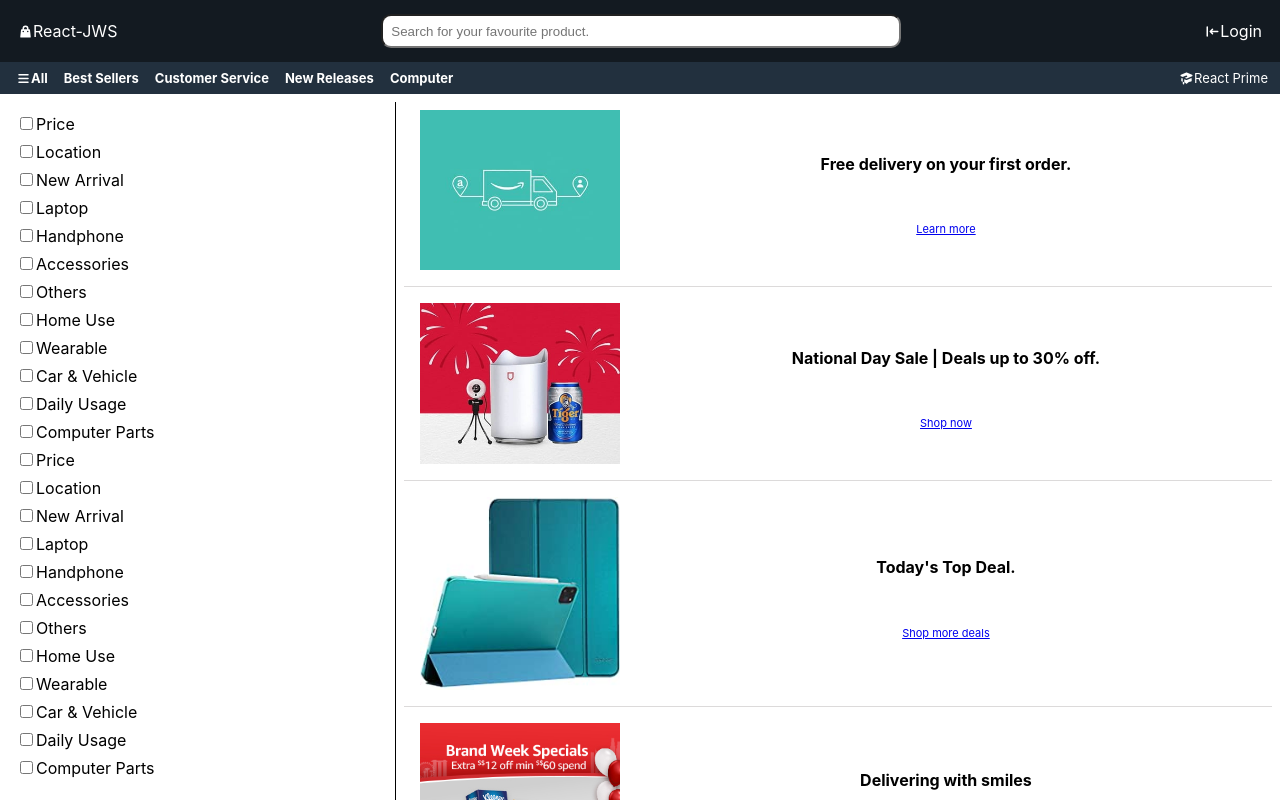
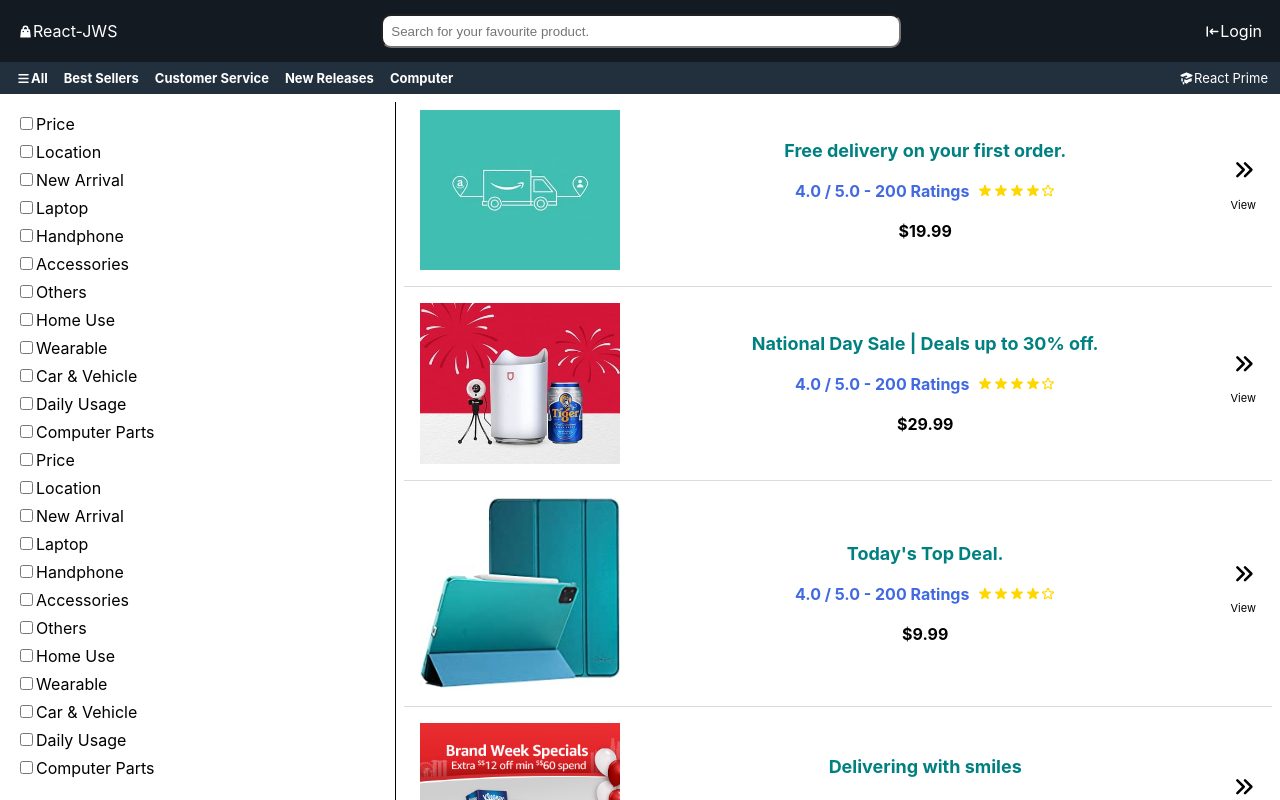
Before and after one commit to JoabChua/aws-clone, a React (Create React App) app: page /product in a window 1280 px wide. Shown: the top 800 px of the page. Built offline with nearby package versions, Linux system fonts and the light colour scheme.

Commit message:
update product listing page to be more informative

```diff
--- a/src/pages/Cart.module.css
+++ b/src/pages/Cart.module.css
@@ -24,7 +24,6 @@
 .item {
   display: flex;
   padding: 16px;
-  margin: 0 8px;
   border-bottom: 1px solid rgba(157, 151, 151, 0.356);
 }
 
--- a/src/pages/Product.module.css
+++ b/src/pages/Product.module.css
@@ -22,13 +22,52 @@
   padding: 16px;
   margin: 0 8px;
   border-bottom: 1px solid rgba(157, 151, 151, 0.356);
+  justify-content: space-between;
+  align-items: center;
 }
 
-.desc {
-  padding-left: 16px;
-  width: 100%;
+.info {
   display: flex;
   flex-direction: column;
   align-items: center;
-  justify-content: center;
 }
+
+.more {
+  color: black;
+  text-decoration: none;
+}
+
+.info h4 {
+  min-height: auto;
+  margin: 10px 0;
+}
+
+.icon {
+  color: gold;
+  height: 16px;
+  width: 16px;
+}
+
+.outline {
+  color: gold;
+  height: 14px;
+  width: 14px;
+}
+
+.stars {
+  display: flex;
+  align-items: center;
+  margin-left: 8px;
+}
+
+.rating {
+  display: flex;
+  align-items: center;
+  color: royalblue;
+}
+
+.title {
+  font-size: 18px;
+  font-weight: 700;
+  color: teal;
+}
--- a/src/pages/Product.tsx
+++ b/src/pages/Product.tsx
@@ -1,3 +1,5 @@
+import { ChevronDoubleRightIcon, StarIcon } from "@heroicons/react/solid";
+import { StarIcon as Star } from "@heroicons/react/outline";
 import { Link } from "react-router-dom";
 import { CAROUSELITEMS, FILTERS } from "../data/dummy";
 import classes from "./Product.module.css";
@@ -30,12 +32,25 @@ const Product = () => {
             return (
               <div className={classes.item} key={index}>
                 <img src={item.img} alt={item.anchorText} width="200px" />
-                <div className={classes.desc}>
-                  <h4>{item.title}</h4>
-                  <Link to={`/product/` + item.id}>
-                    <p>{item.anchorText}</p>
-                  </Link>
+
+                <div className={classes.info}>
+                  <h4 className={classes.title}>{item.title}</h4>
+                  <h4 className={classes.rating}>
+                    4.0 / 5.0 - 200 Ratings
+                    <div className={classes.stars}>
+                      <StarIcon className={classes.icon} />
+                      <StarIcon className={classes.icon} />
+                      <StarIcon className={classes.icon} />
+                      <StarIcon className={classes.icon} />
+                      <Star className={classes.outline} />
+                    </div>
+                  </h4>
+                  <h4>${item.price}</h4>
                 </div>
+                <Link to={`/product/` + item.id} className={classes.more}>
+                  <ChevronDoubleRightIcon />
+                  <p>View</p>
+                </Link>
               </div>
             );
           })}
```
